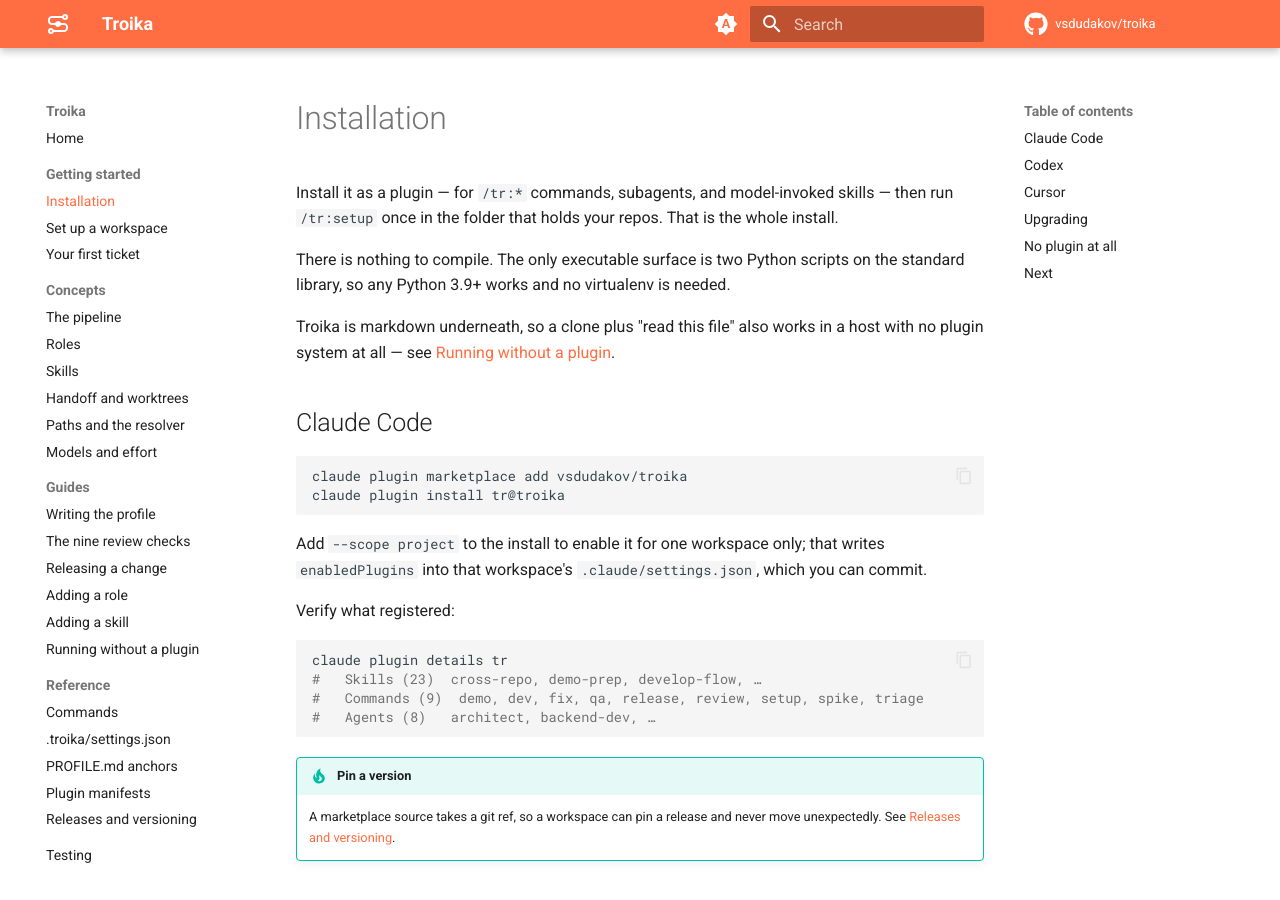
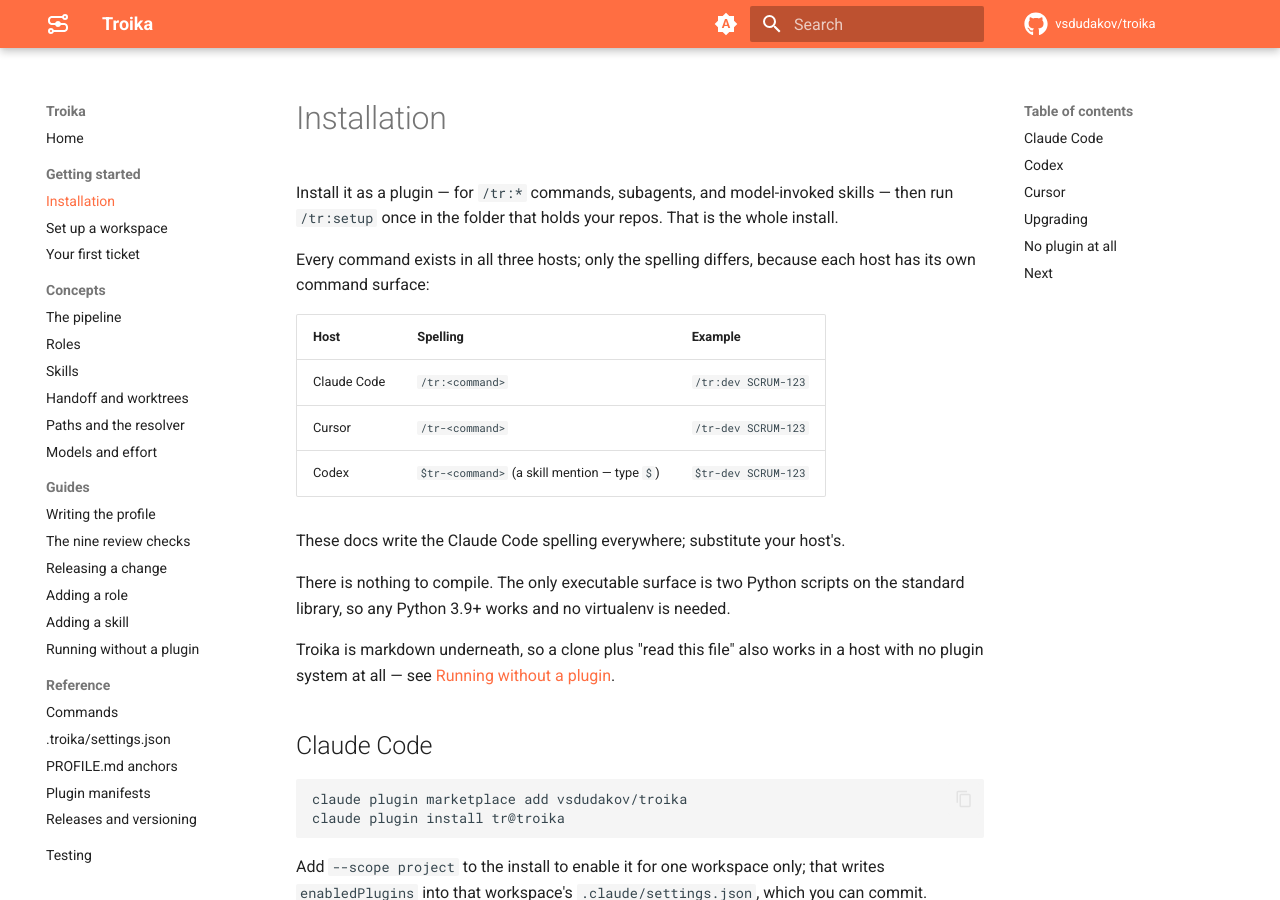
Before and after one commit to vsdudakov/troika, an MkDocs documentation site: the page built from docs/getting-started/installation.md, in a window 1280 px wide and 900 px high. Built offline with MkDocs 1.6.1 and Material for MkDocs 9.7.7, drawn with Linux system fonts in a browser that asks for light colours; comment, search, counter and statistics services are not loaded.

Commit message:
docs: state each host's command spelling — /tr:dev, /tr-dev, $tr-dev
One table in the README and the installation guide, a line in the docs
index and the first-ticket walkthrough: every command exists in all three
hosts, only the invocation differs, and the docs write the Claude Code
spelling as the canonical one.

Co-Authored-By: Claude Fable 5 <noreply@anthropic.com>

```diff
--- a/docs/getting-started/installation.md
+++ b/docs/getting-started/installation.md
@@ -7,6 +7,17 @@ description: Install Troika as a plugin in Claude Code, Codex or Cursor, pin it
 
 Install it as a plugin — for `/tr:*` commands, subagents, and model-invoked skills — then
 run `/tr:setup` once in the folder that holds your repos. That is the whole install.
+
+Every command exists in all three hosts; only the spelling differs, because each host has
+its own command surface:
+
+| Host | Spelling | Example |
+|------|----------|---------|
+| Claude Code | `/tr:<command>` | `/tr:dev SCRUM-123` |
+| Cursor | `/tr-<command>` | `/tr-dev SCRUM-123` |
+| Codex | `$tr-<command>` (a skill mention — type `$`) | `$tr-dev SCRUM-123` |
+
+These docs write the Claude Code spelling everywhere; substitute your host's.
 
 There is nothing to compile. The only executable surface is two Python scripts on the standard
 library, so any Python 3.9+ works and no virtualenv is needed.
```
Also changed, not shown: README.md (+12 -1 lines), docs/getting-started/first-ticket.md (+4 -0 lines), docs/index.md (+3 -3 lines), 5 other files.
